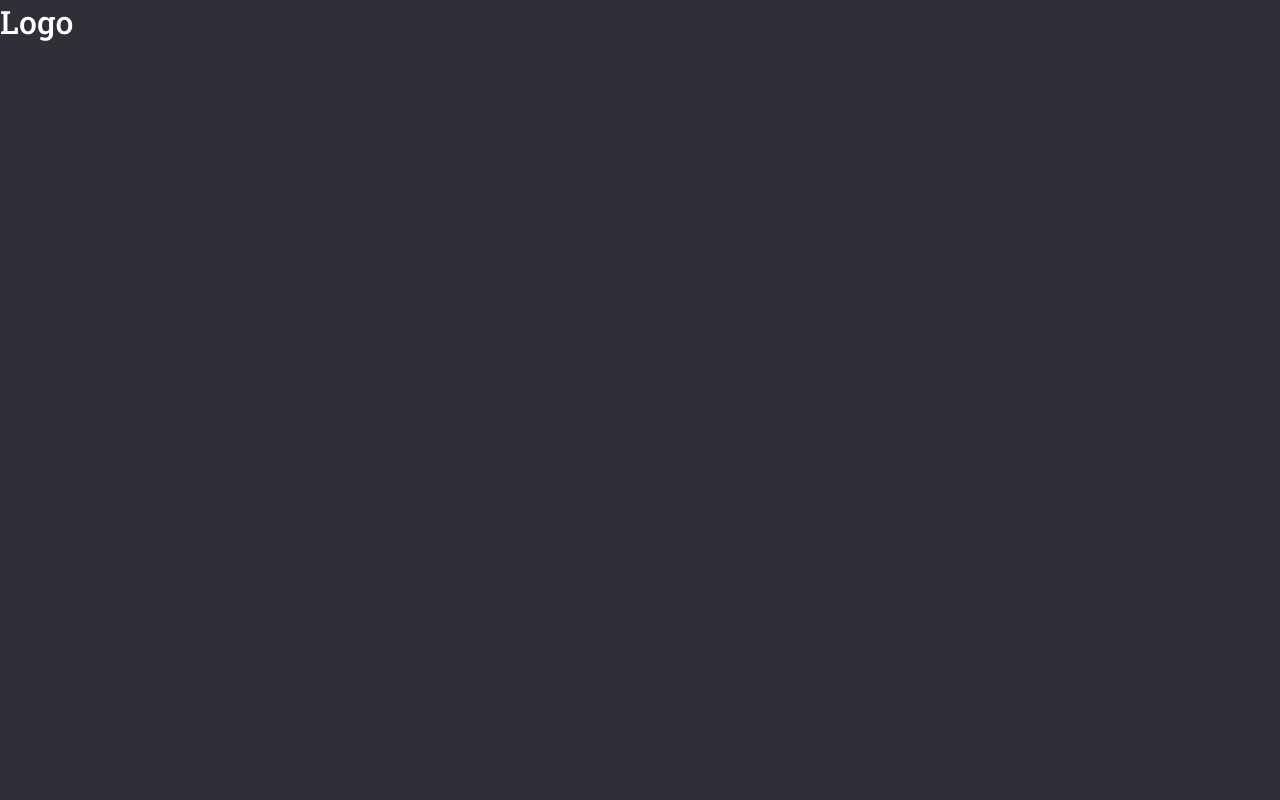
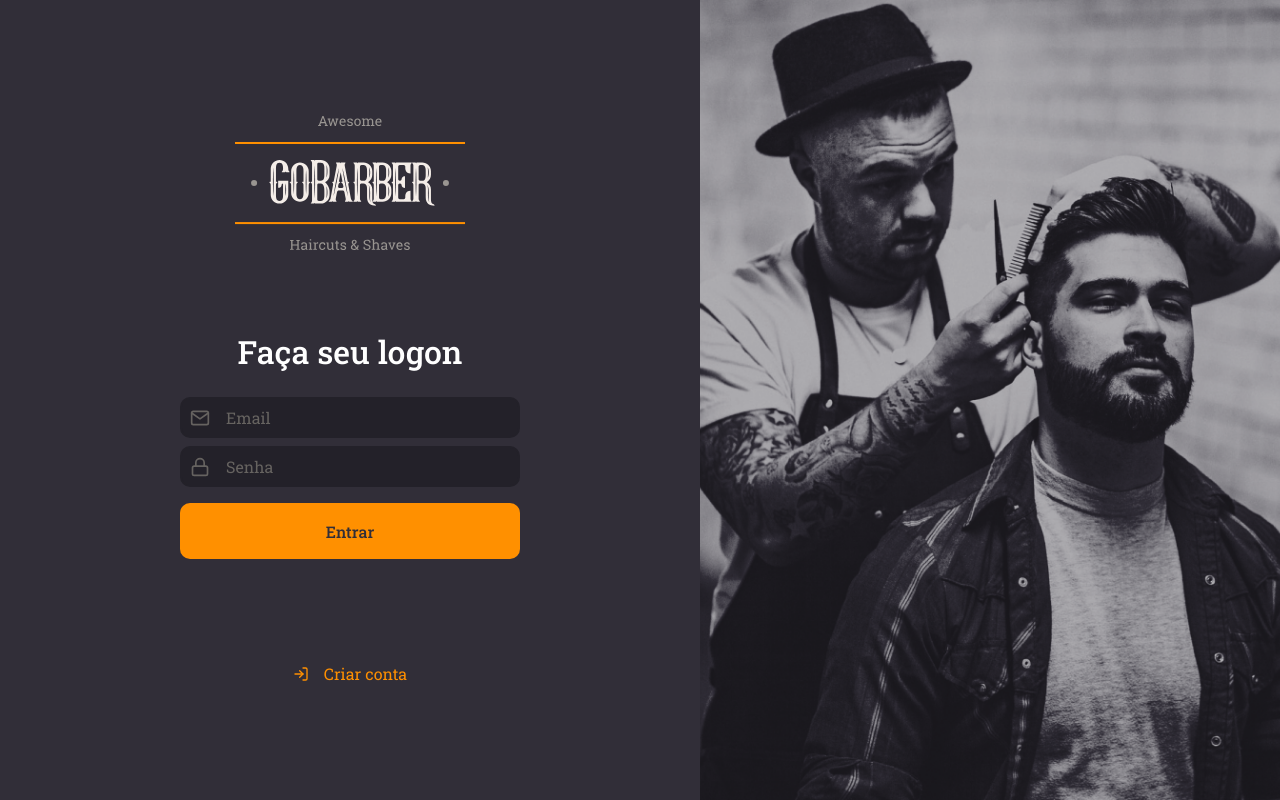
Before and after one commit to robertoalvesferreira/front_gobarber_react_ts, a React (Create React App) app in the folder gobarber-web/: page / in a window 1280 px wide. Built offline with nearby package versions, Linux system fonts and the light colour scheme.

Commit message:
Isolando componentes Input e Button

```diff
--- a/gobarber-web/package.json
+++ b/gobarber-web/package.json
@@ -10,8 +10,10 @@
     "@types/node": "^12.0.0",
     "@types/react": "^16.9.0",
     "@types/react-dom": "^16.9.0",
+    "polished": "^3.6.4",
     "react": "^16.13.1",
     "react-dom": "^16.13.1",
+    "react-icons": "^3.10.0",
     "react-scripts": "3.4.1",
     "styled-components": "^5.1.1",
     "typescript": "~3.7.2"
--- /dev/null
+++ b/gobarber-web/src/components/Button/index.tsx
@@ -0,0 +1,12 @@
+import React, { ButtonHTMLAttributes } from 'react';
+import { Container } from './styles';
+
+type ButtonProps = ButtonHTMLAttributes<HTMLButtonElement>;
+
+const Button: React.FC<ButtonProps> = ({ children, ...rest }) => (
+  <Container type="button" {...rest}>
+    {children}
+  </Container>
+);
+
+export default Button;
--- /dev/null
+++ b/gobarber-web/src/components/Button/styles.ts
@@ -0,0 +1,19 @@
+import styled from 'styled-components';
+import { shade } from 'polished';
+
+export const Container = styled.button`
+  background: #ff9000;
+  height: 56px;
+  border-radius: 10px;
+  border: 0;
+  padding: 0 16px;
+  color: #312e38;
+  width: 100%;
+  font-weight: 500;
+  margin-top: 16px;
+  transition: background-color 0.2s;
+
+  &:hover {
+    background: ${shade(0.2, '#ff9000')};
+  }
+`;
--- /dev/null
+++ b/gobarber-web/src/components/Input/index.tsx
@@ -0,0 +1,16 @@
+import React, { InputHTMLAttributes } from 'react';
+import { IconBaseProps } from 'react-icons';
+import { Container } from './styles';
+
+interface InputProps extends InputHTMLAttributes<HTMLInputElement> {
+  name: string;
+  icon: React.ComponentType<IconBaseProps>;
+}
+const Input: React.FC<InputProps> = ({ icon: Icon, ...rest }) => (
+  <Container>
+    {Icon && <Icon size={20} />}
+    <input {...rest} />
+  </Container>
+);
+
+export default Input;
--- /dev/null
+++ b/gobarber-web/src/components/Input/styles.ts
@@ -0,0 +1,31 @@
+import styled from 'styled-components';
+
+export const Container = styled.div`
+  background: #232129;
+  border-radius: 10px;
+  border: 2px solid #232129;
+  padding: 8px;
+  width: 100%;
+  color: #666360;
+  display: flex;
+  align-items: center;
+
+  & + div {
+    margin-top: 8px;
+  }
+
+  input {
+    flex: 1;
+    background: transparent;
+    border: 0;
+    color: #f4ede8;
+
+    &::placeholder {
+      color: #666360;
+    }
+  }
+
+  svg {
+    margin-right: 16px;
+  }
+`;
--- a/gobarber-web/src/pages/SignIn/Index.tsx
+++ b/gobarber-web/src/pages/SignIn/Index.tsx
@@ -1,12 +1,33 @@
 import React from 'react';
+import { FiLogIn, FiMail, FiLock } from 'react-icons/fi';
+import { shade } from 'polished';
 import { Container, Content, Background } from './styles';
-// import logo from '../../assets/img/logo.svg';
+import logo from '../../assets/img/logo.svg';
+
+import Input from '../../components/Input';
+import Button from '../../components/Button';
 
 const SignIn: React.FC = () => (
   <>
     <Container>
-      <h1>Logo</h1>
-      <Content>{/* <img src={logo} />{' '} */}</Content>
+      <Content>
+        <img src={logo} alt="GoBarber" />
+        <form>
+          <h1>Faça seu logon</h1>
+          <Input name="email" type="text" icon={FiMail} placeholder="Email" />
+          <Input
+            name="password"
+            icon={FiLock}
+            type="password"
+            placeholder="Senha"
+          />
+          <Button type="submit">Entrar</Button>
+        </form>
+        <a href="login">
+          <FiLogIn />
+          Criar conta
+        </a>
+      </Content>
       <Background />
     </Container>
   </>
--- a/gobarber-web/src/pages/SignIn/styles.ts
+++ b/gobarber-web/src/pages/SignIn/styles.ts
@@ -1,5 +1,64 @@
 import styled from 'styled-components';
+import { shade } from 'polished';
+import signInBackgroundImg from '../../assets/img/sign-in-background.png';
 
-export const Container = styled.div``;
-export const Content = styled.div``;
-export const Background = styled.div``;
+export const Container = styled.div`
+  height: 100vh;
+  display: flex;
+  align-items: stretch;
+`;
+
+export const Content = styled.div`
+  display: flex;
+  flex-direction: column;
+  /* justify-content: center; */
+  align-items: center;
+  place-content: center;
+  width: 100%;
+  max-width: 700px;
+
+  form {
+    margin: 80px 0;
+    width: 340px;
+    text-align: center;
+
+    h1 {
+      margin-bottom: 24px;
+    }
+
+    a {
+      color: #f4ede8;
+      display: block;
+      margin-top: 24px;
+      text-decoration: none;
+
+      e:hover {
+        color: ${shade(0.2, '#f4ede8')};
+      }
+    }
+  }
+  > a {
+    color: #ff9000;
+    display: block;
+    margin-top: 24px;
+    text-decoration: none;
+    transition: color 0.2s;
+
+    display: flex;
+    align-items: center;
+
+    svg {
+      margin-right: 15px;
+    }
+
+    &:hover {
+      color: ${shade(0.2, '#ff9000')};
+    }
+  }
+`;
+
+export const Background = styled.div`
+  flex: 1;
+  background: url(${signInBackgroundImg}) no-repeat center;
+  background-size: cover;
+`;
--- a/gobarber-web/src/react-app-env.d.ts
+++ b/gobarber-web/src/react-app-env.d.ts
@@ -1 +1 @@
-// / <reference types="react-scripts" />
+/// <reference types="react-scripts" />
```
Also changed, not shown: gobarber-web/.eslintrc.json, 1 other file (tests, documents, lock files or other folders).
